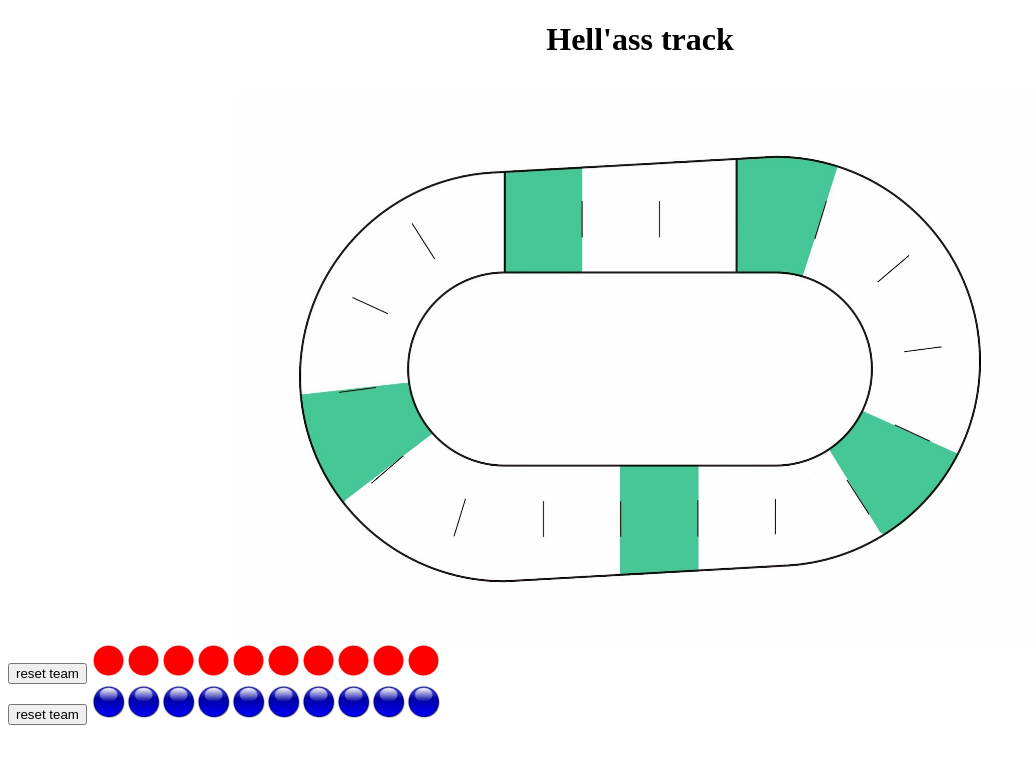
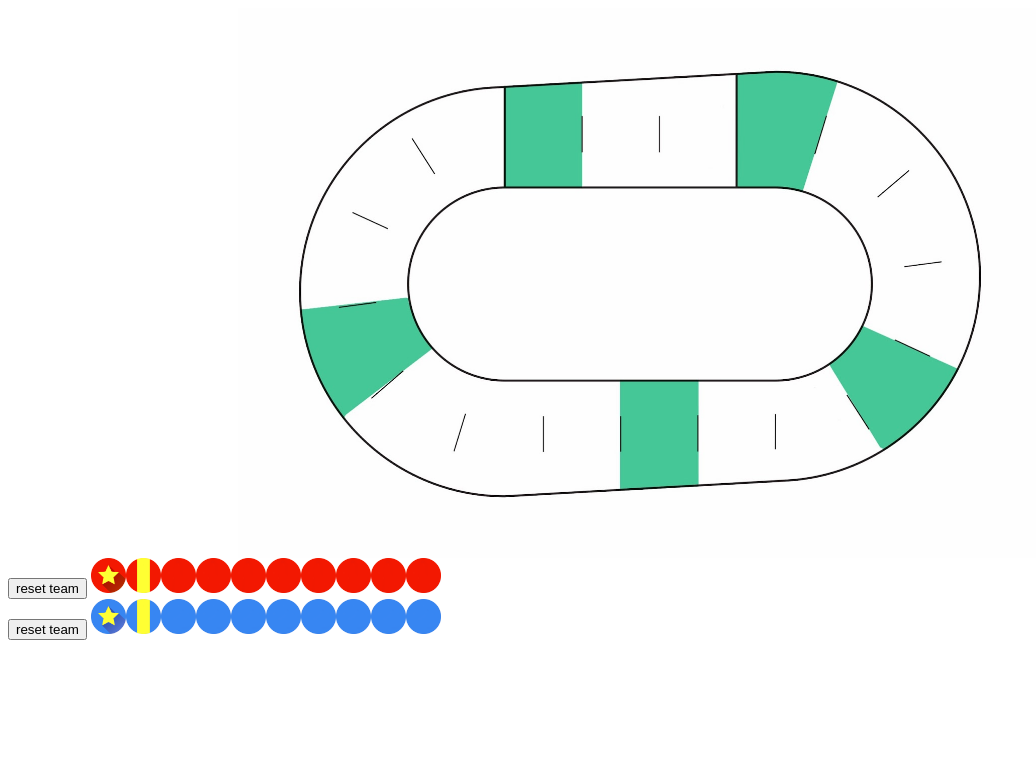
Before and after one commit to Arkeopix/hell-s-ass-track, a plain HTML site: page index.html in a window 1280 px wide. Shown: the whole page, without its empty margins (0-1036 px from the left). Drawn offline with Linux system fonts and the light colour scheme.

Commit message:
new players

```diff
--- a/assets/index.css
+++ /dev/null
@@ -1,4 +0,0 @@
-#track_div img {
-    max-height:100%;
-    max-width:100%;
-}
--- a/index.html
+++ b/index.html
@@ -7,10 +7,6 @@
     <title>hell's ass track</title>
   </head>
   <body>
-    <header>
-      <h1 id='header'>Hell'ass track</h1>
-    </header>
-
     <section>
       <div id='track_div'>
 	<img id='track_img' src='assets/derbytrack.jpg'>
--- a/script/index.js
+++ b/script/index.js
@@ -1,6 +1,7 @@
 function dragThisShit() {
   this.style.position = 'absolute';
   var self = this;
+
   document.onmousemove = function( e ) {
 	   e = e || event;
 	   self.style.left = e.pageX - 25 + 'px';
@@ -22,11 +23,17 @@ function resetPlayers( color ) {
 
 function createTeam( color ) {
   var team = document.getElementById( color );
+
   for ( var i = 0; i < 10; i++ ) {
     var img = document.createElement( 'img' );
 	  img.setAttribute( 'class', 'drag_ok' );
 	  img.setAttribute( 'id', color + i );
-	img.setAttribute( 'src', 'assets/' + color + 'dot.jpg' );
+
+    var str_attribute = ( i == 0 ) ? 'assets/' + color + '_jammer.png'
+      : ( i == 1 ) ? 'assets/' + color + '_pivot.png'
+      : 'assets/' + color + '.png';
+
+    img.setAttribute( 'src', str_attribute );
     img.setAttribute( 'draggable', 'true' );
 	  img.setAttribute( 'height', '35px' );
     img.setAttribute( 'width', '35px' );
```
Also changed, not shown: assets/blue.png (added), assets/blue_jammer.png (added), assets/blue_pivot.png (added), assets/bluedot.jpg (deleted), assets/red.png (added), assets/red_jammer.png (added), assets/red_pivot.png (added), assets/reddot.jpg (deleted), 2 other files. Lines whose indentation alone changed are shown as unchanged.
